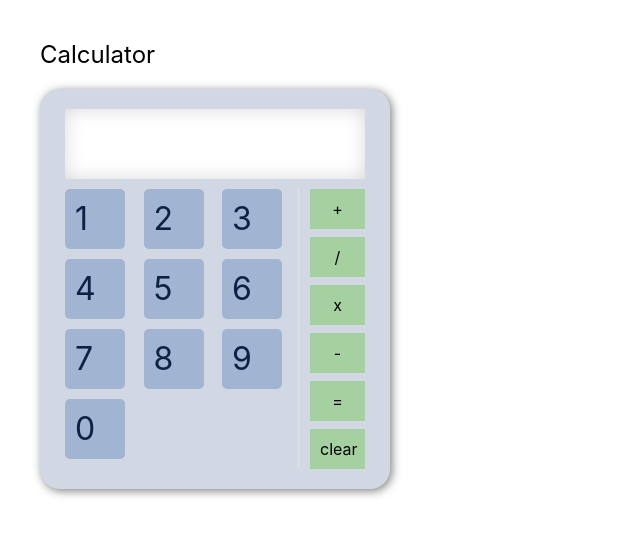
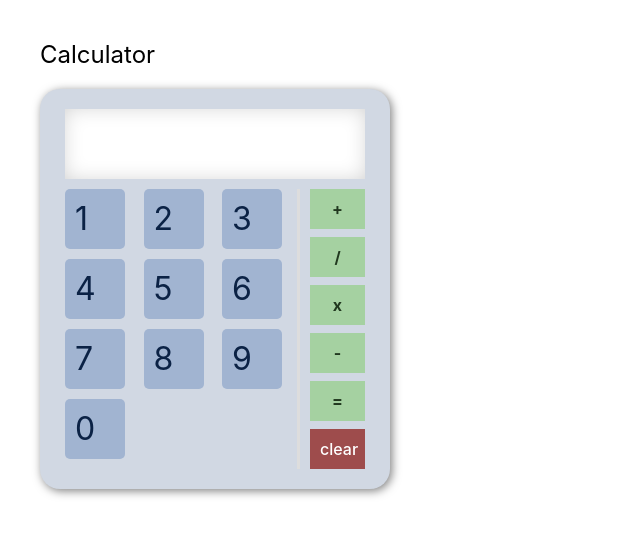
Before and after one commit to prof-tejera/homework-4-Bianca-Morris, a React (Create React App) app: page / in a window 1280 px wide. Shown: the top 536 px of the page, without its empty margins (0-640 px from the left). Built offline with nearby package versions, Linux system fonts and the light colour scheme.

Commit message:
show current op; more style tweaks

```diff
--- a/src/components/Calculator.js
+++ b/src/components/Calculator.js
@@ -43,6 +43,7 @@ class Calculator extends Component {
   getScreenValue = () => this.state.second || this.state.first;
 
   render() {
+    const { operator, second } = this.state;
     return (
       <div style={{
         backgroundColor: "#d1d8e3",
@@ -55,7 +56,7 @@ class Calculator extends Component {
         borderRadius: "20px",
         boxShadow: "2px 2px 10px rgba(0 , 0 , 0, 0.5)"
       }}>
-        <Screen value={this.getScreenValue()} />
+        <Screen value={this.getScreenValue()} {...{ operator, second }} />
         <div style={{ display: "flex", width: "300px" }}>
           <div style={{ display: "flex", flexWrap: "wrap", justifyContent: "space-between" }}>
             <Number value={1} onClick={this.handleNumberClick} />
@@ -83,7 +84,7 @@ class Calculator extends Component {
             <Operator value="x" onClick={this.handleOperatorClick} />
             <Operator value="-" onClick={this.handleOperatorClick} />
             <Operator value="=" onClick={this.handleOperatorClick} />
-            <Operator value="clear" onClick={this.handleOperatorClick} />
+            <Operator value="clear" isClear onClick={this.handleOperatorClick} />
           </div>
         </div>
       </div>
--- a/src/components/Number.js
+++ b/src/components/Number.js
@@ -13,13 +13,16 @@ const Container = styled.div`
   color: #0b2245;
   font-size: 2em;
   font-weight: 700px;
+  cursor: pointer;
 `;
 
 class Number extends Component {
   render() {
+    const { onClick, value } = this.props;
     return (
-      <Container onClick={() => this.props.onClick(this.props.value)}>
-        {this.props.value}
+      <Container
+        onClick={() => onClick(value)}>
+        {value}
       </Container>
     );
   }
--- a/src/components/Operator.js
+++ b/src/components/Operator.js
@@ -5,24 +5,32 @@ import { propTypes } from './propTypes';
 
 const Container = styled.div`
   padding: 10px;
-  background-color: #a5d1a1;
   width: 35px;
   text-align: center;
   align-self: center;
+  cursor: pointer;
 `;
 
 class Operator extends Component {
   render() {
+    const { onClick, value, isClear } = this.props;
     return (
-      <Container onClick={() => this.props.onClick(this.props.value)}>
-        {this.props.value}
+      <Container
+        style={{
+          backgroundColor: isClear ? "#9e4c4c": "#a5d1a1",
+          color: isClear ? "#ffffff": "#21381f",
+          fontWeight: isClear ? 500: 700,
+        }}
+        onClick={() => onClick(value)}>
+        {value}
       </Container>
     );
   }
 }
 Operator.propTypes = {
   value: propTypes.value,
-  onClick: propTypes.onClick
+  onClick: propTypes.onClick,
+  isClear: propTypes.isClear
 }
 
 export default Operator;
--- a/src/components/Screen.js
+++ b/src/components/Screen.js
@@ -9,7 +9,6 @@ const Container = styled.div`
   height: 70px;
   text-align: right;
   margin-bottom: 10px;
-  -webkit-box-shadow: inset 0px 0px 21px -3px rgba(0,0,0,0.2);
   box-shadow: inset 0px 0px 21px -3px rgba(0,0,0,0.2);
   display: flex;
   flex-direction: row-reverse;
@@ -25,17 +24,22 @@ const InnerContainer = styled.div`
 
 class Screen extends Component {
   render() {
+    const { value, operator = null, second } = this.props;
+
+    const opToRender = operator === "=" || second ? null: operator;
     return (
       <Container>
         <InnerContainer>
-          {this.props.value}
+          {value} <div>{opToRender}</div>
         </InnerContainer>
       </Container>
     );
   }
 }
 Screen.propTypes = {
-  value: propTypes.value
+  value: propTypes.value,
+  operator: propTypes.operator,
+  second: propTypes.second
 }
 
 export default Screen;
--- a/src/components/propTypes.js
+++ b/src/components/propTypes.js
@@ -6,5 +6,8 @@ export const propTypes = {
         PropTypes.string,
         PropTypes.number
     ]),
-    onClick: PropTypes.func.isRequired
+    onClick: PropTypes.func.isRequired,
+    isClear: PropTypes.bool,
+    operator: PropTypes.string,
+    second: PropTypes.string
 }
```
